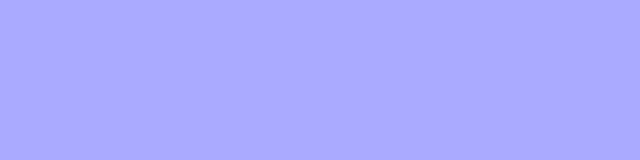
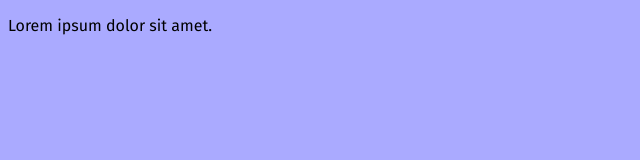
Before and after one commit to dworker863/SMitler, a website: page app/index.html in a window 1280 px wide. Shown: the whole page, without its empty margins (0-640 px from the left). Drawn offline with Linux system fonts and the light colour scheme.

Commit message:
Adding fonts

```diff
--- a/app/index.html
+++ b/app/index.html
@@ -8,6 +8,6 @@
     <title>Document</title>
 </head>
 <body>
-
+    <p>Lorem ipsum dolor sit amet.</p>
 </body>
 </html>
--- a/app/js/scripts.min.js
+++ b/app/js/scripts.min.js
@@ -1,2 +1,2 @@
-
-//# sourceMappingURL=data:application/json;charset=utf8;base64,eyJ2ZXJzaW9uIjozLCJzb3VyY2VzIjpbXSwibmFtZXMiOltdLCJtYXBwaW5ncyI6IiIsImZpbGUiOiJzY3JpcHRzLm1pbi5qcyIsInNvdXJjZXNDb250ZW50IjpbXX0=
+"use strict";
+//# sourceMappingURL=data:application/json;charset=utf8;base64,eyJ2ZXJzaW9uIjozLCJzb3VyY2VzIjpbImNvbW1vbi5qcyJdLCJuYW1lcyI6W10sIm1hcHBpbmdzIjoiQUFBQSIsImZpbGUiOiJzY3JpcHRzLm1pbi5qcyIsInNvdXJjZXNDb250ZW50IjpbIlwidXNlIHN0cmljdFwiOyJdfQ==
--- a/app/sass/_fonts.scss
+++ b/app/sass/_fonts.scss
@@ -1,8 +1,27 @@
-@mixin font($f-name, $f-style, $f-weight, $f-url) {
-  font-family: $f-name;
-  font-style: $f-style;
-  font-weight: $f-weight;
-  src: url($f-url) format("woff2");
+// font-weight helper:
+
+// 100 Extra Light or Ultra Light;
+// 200 Light or Thin; 300 Book or Demi;
+// 400 Regular or Normal;
+// 500 Medium;
+// 600 Semibold or Demibold;
+// 700 Bold;
+// 800 Black or Extra Bold or Heavy;
+// 900 Extra Black or Fat or Ultra Black
+
+@mixin font($f-name, $f-style, $f-weight, $f-url, $f-url2) {
+  @font-face {
+    font-family: $f-name;
+    font-style: $f-style;
+    font-weight: $f-weight;
+    src: url($f-url) format("woff"), url($f-url2) format("woff2");
+  }
 }
 
-font()
+@include font("Fira Sans", normal, 400, "../fonts/FiraSansRegular/FiraSansRegular.woff", "../fonts/FiraSansRegular/FiraSansRegular.woff2");
+@include font("Raleway", normal, 400, "../fonts/RalewayRegular/RalewayRegular.woff", "../fonts/RalewayRegular/RalewayRegular.woff2");
+@include font("Raleway", normal, 100, "../fonts/RalewayThin/RalewayThin.woff", "../fonts/RalewayThin/RalewayThin.woff2");
+@include font("Raleway", normal, 300, "../fonts/RalewayLight/RalewayLight.woff", "../fonts/RalewayLight/RalewayLight.woff2");
+@include font("Raleway", normal, 600, "../fonts/RalewaySemiBold/RalewaySemiBold.woff", "../fonts/RalewaySemiBold/RalewaySemiBold.woff2");
+@include font("Raleway", normal, 700, "../fonts/RalewayBold/RalewayBold.woff", "../fonts/RalewayBold/RalewayBold.woff2");
+@include font("Raleway", normal, 800, "../fonts/RalewayExtraBold/RalewayExtraBold.woff", "../fonts/RalewayExtraBold/RalewayExtraBold.woff2");
--- a/app/sass/main.scss
+++ b/app/sass/main.scss
@@ -4,4 +4,6 @@
 
 body {
     background-color: #aaf;
+    font-family: "Fira Sans";
+    font-weight: 400;
 }
```
Also changed, not shown: app/css/styles.min.css, app/fonts/FiraSansRegular/FiraSansRegular.woff (added), app/fonts/FiraSansRegular/FiraSansRegular.woff2 (added), app/fonts/RalewayBold/RalewayBold.woff (added), app/fonts/RalewayBold/RalewayBold.woff2 (added), app/fonts/RalewayExtraBold/RalewayExtraBold.woff (added), app/fonts/RalewayExtraBold/RalewayExtraBold.woff2 (added), app/fonts/RalewayLight/RalewayLight.woff (added), app/fonts/RalewayLight/RalewayLight.woff2 (added), app/fonts/RalewayRegular/RalewayRegular.woff (added), app/fonts/RalewayRegular/RalewayRegular.woff2 (added), app/fonts/RalewaySemiBold/RalewaySemiBold.woff (added), app/fonts/RalewaySemiBold/RalewaySemiBold.woff2 (added), app/fonts/RalewayThin/RalewayThin.woff (added), 3 more files.
